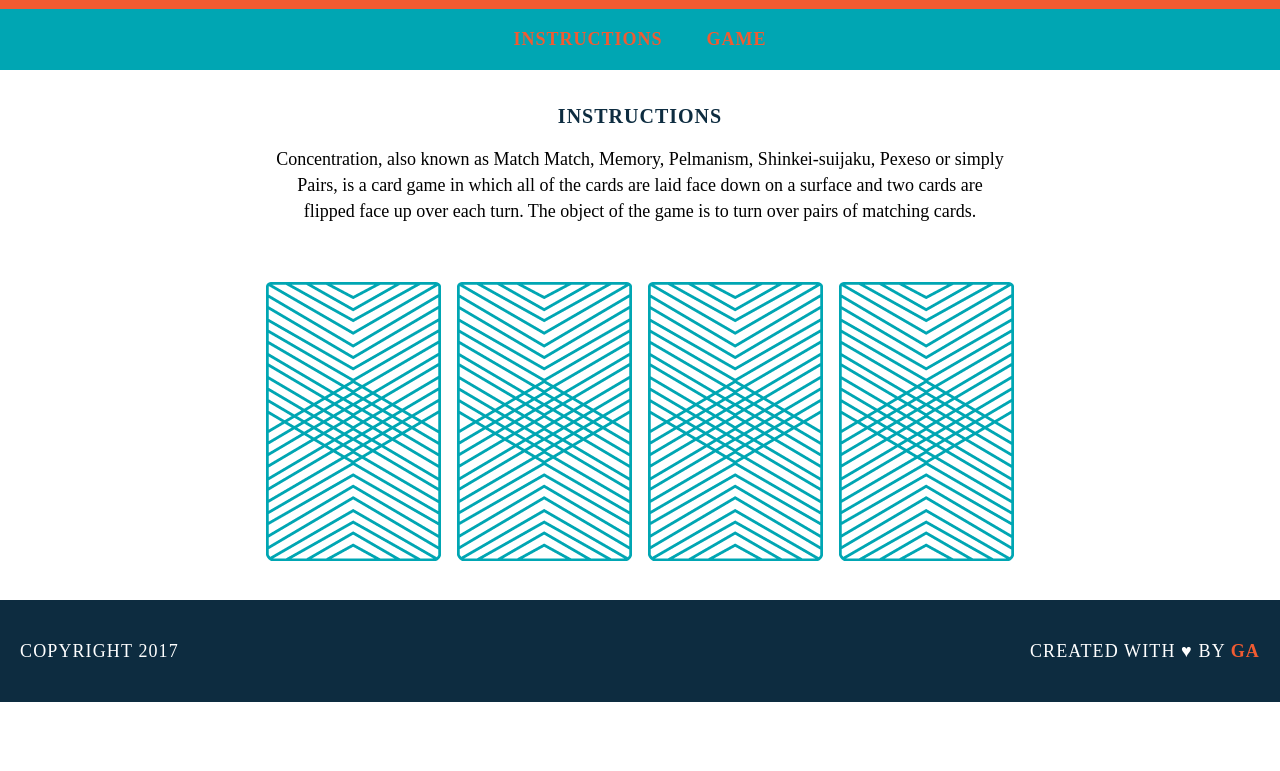
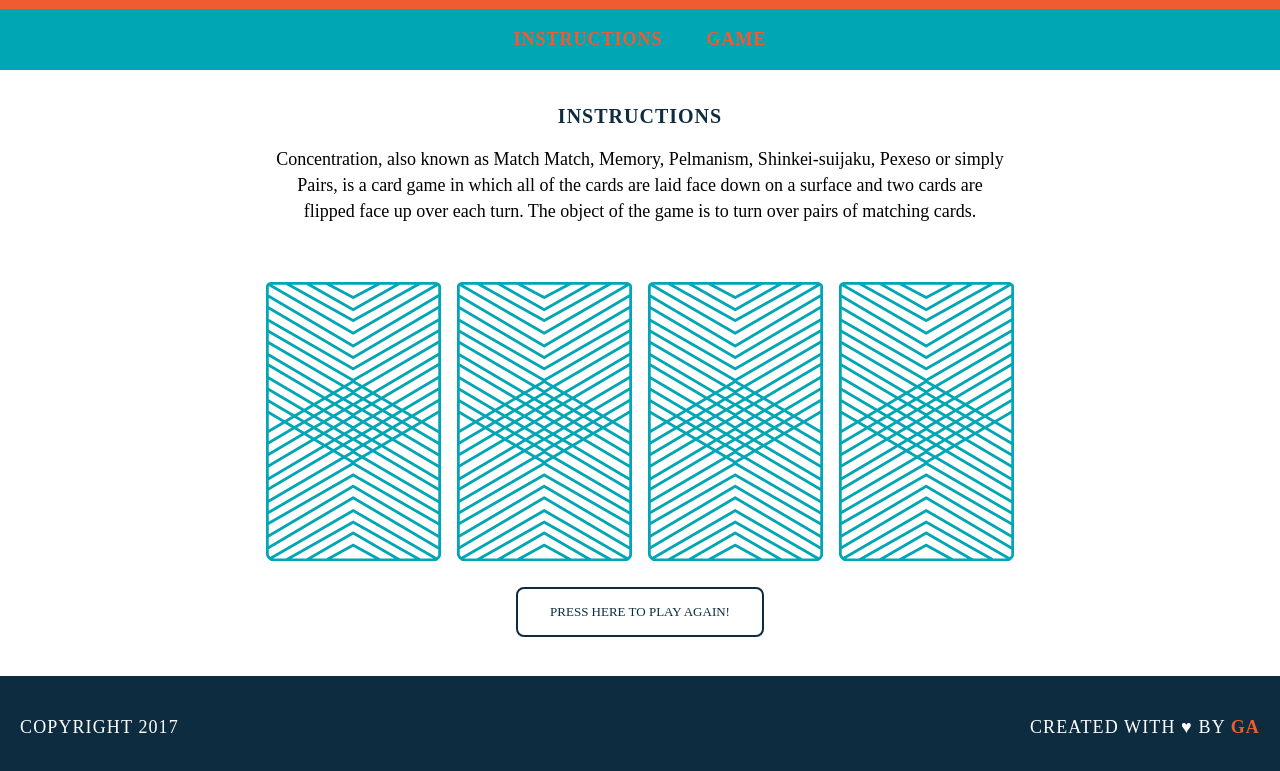
Before and after one commit to Rafcoding/wdi-fundamentals-memorygame, a plain HTML site: page memory_game/index.html in a window 1280 px wide. Shown: the part 103-874 px from the top of the page. Before the commit the page ends 805 px from the top, so only its background shows below. Drawn offline with Linux system fonts and the light colour scheme.

Commit message:
created game logic

```diff
--- a/memory_game/css/style.css
+++ b/memory_game/css/style.css
@@ -26,40 +26,42 @@ letter-spacing: 1px;
 	font-size: 20px;
 	}
 
-h1, h2, a {
+h1, h2, a, .button {
 	text-transform: uppercase;
 }
+
 p {
 	font-family: "Droid Serif";
 	line-height: 26px;
 	font-size: 18px;
 }
 
-
-
-
 body {
 	text-align: center;
 	margin: 0;
 }
+
 header {
 	background-color: #F15B31;
 	color: #FFFFFF;
 	padding: 30px 20px;
 }
+
 nav {
 	background-color: #00A6B3;
 	color: #FFFFFF;
 	padding: 20px;
+}
 
-}
 main{
 	width: 850px;
 	margin: 35px auto;
 }
+
 img{
 	margin: 40px 8px 0 8px;
 }
+
 footer {
 	text-transform: uppercase;
 	padding: 20px;
@@ -69,14 +71,17 @@ footer {
 	letter-spacing: .08em;
 	font-weight: 500;
 }
+
 .copyright {
 	font-family: "Raleway";
 	float: left;
 }
+
 .message {
 	font-family: "Raleway";
 	float: right;
 }
+
 .clearfix:after {
 	visibility: hidden;
 	display: block;
@@ -85,10 +90,35 @@ clear: both;
 	height: 0;
 	font-size: 0;
 }
+
 .name {
 	color: #F15B31;
 	font-weight: 700;
 }
+
 a:hover {
 	border-color: white;
 }
+
+.button {
+	font-family: "Raleway";
+    background-color: white;
+    border: none;
+    color: #0D2C40;
+    border: 2px solid #0D2C40;
+    border-radius: 8px;
+    padding: 15px 32px;
+    text-align: center;
+    text-decoration: none;
+    display: inline-block;
+    font-size: 13px;
+    margin: 4px 2px;
+    cursor: pointer;
+    -webkit-transition-duration: 0.9s; /* Safari */
+    transition-duration: 0.9s;
+}
+
+.button:hover {
+    background-color: #F15B31;
+    color: #0D2C40;
+}
--- a/memory_game/index.html
+++ b/memory_game/index.html
@@ -9,21 +9,16 @@
  	<header>
   		<h1>Memory Game</h1>
 	</header>
-		<!--<p>"The most popular game designed to train your memory, test your skills playing alone or against your friends."<br>Another good thing about this game is that it is being regularly updated with different themes and levels.</p>-->
 <nav>
-<a href="#">Instructions</a>
-<a href="#">Game</a>
+	<a href="#">Instructions</a>
+	<a href="#">Game</a>
 </nav>
 <main>
-<h2>Instructions</h2>
-<p>Concentration, also known as Match Match, Memory, Pelmanism, Shinkei-suijaku, Pexeso or simply <br>Pairs, is a card game in which all of the cards are laid face down on a surface and two cards are <br>flipped face up over each turn. The object of the game is to turn over pairs of matching cards.</p>
+	<h2>Instructions</h2>
+	<p>Concentration, also known as Match Match, Memory, Pelmanism, Shinkei-suijaku, Pexeso or simply <br>Pairs, is a card game in which all of the cards are laid face down on a surface and two cards are <br>flipped face up over each turn. The object of the game is to turn over pairs of matching cards.</p>
 <div id="game-board" class="board clearfix"></div>
-<!--<div>
-<img src="images/back.png" alt="Queen of Diamonds">
-<img src="images/back.png" alt="Queen of Hearts">
-<img src="images/back.png" alt="King of Diamonds">
-<img src="images/back.png" alt="King of Hearts">
-</div>-->
+	<br>
+<input class="button" type='button' onclick='location.reload();' value='Press here to play again!' />
 </main>
 <footer class="clearfix">
 	<p class="copyright">Copyright 2017</p>
--- a/memory_game/js/main.js
+++ b/memory_game/js/main.js
@@ -23,9 +23,7 @@ cardImage: "images/king-of-diamonds.png"
 }
 ];
 
-
 var checkForMatch = function() {
-
 	if (cardsInPlay.length === 2) {
 		if (cardsInPlay[0] === cardsInPlay[1]) {
 			alert("You found a match!");
@@ -46,8 +44,6 @@ checkForMatch();
 
 };
 
-
-
 var createBoard = function() {
 
 	for (var i = 0; i < cards.length; i++) {
```
Lines whose indentation alone changed are shown as unchanged.
